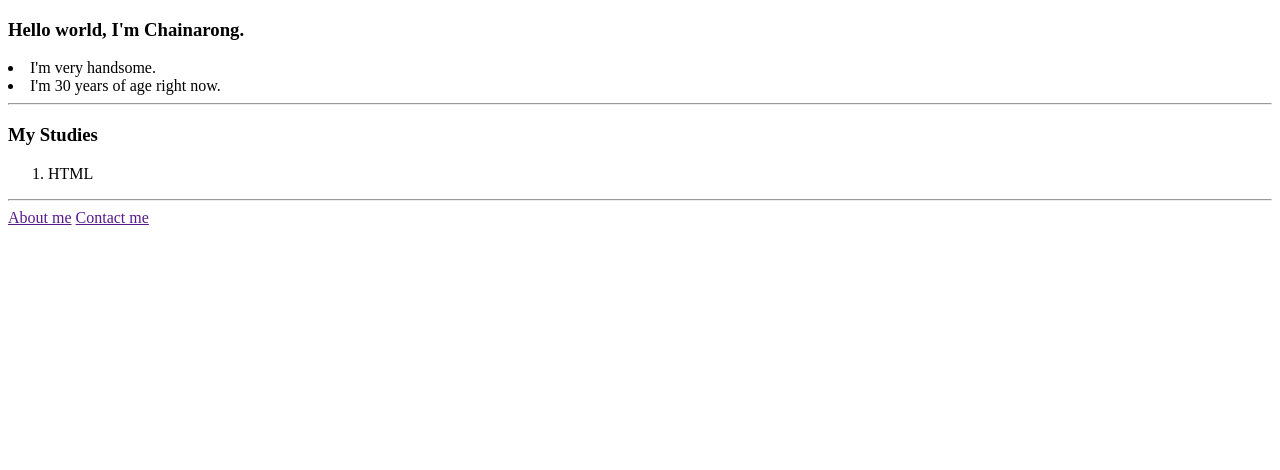
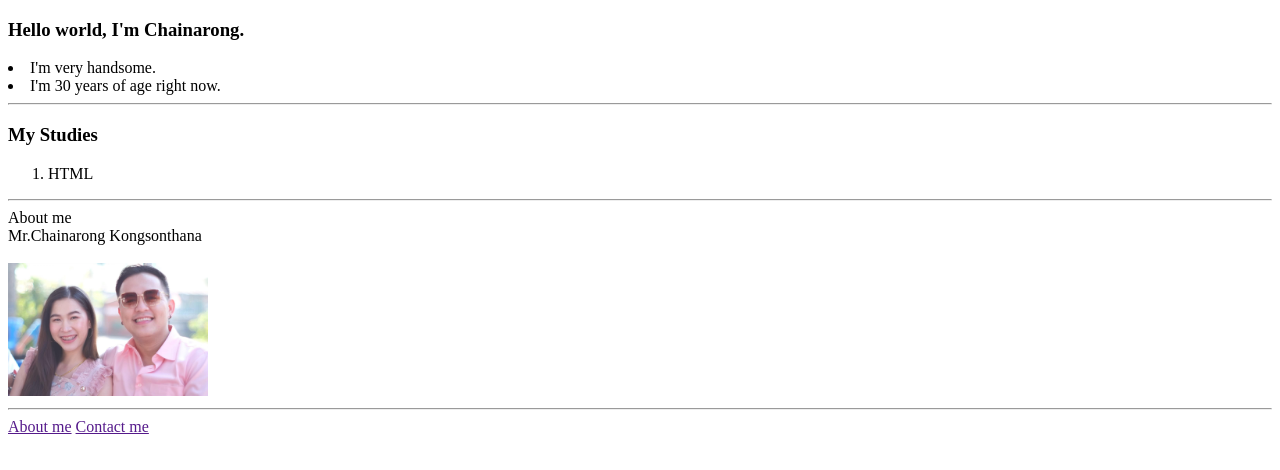
Before and after one commit to ChainarongDev/MyHub, a plain HTML site: page index.html in a window 1280 px wide. Drawn offline with Linux system fonts and the light colour scheme.

Commit message:
Add files via upload

```diff
--- a/index.html
+++ b/index.html
@@ -9,13 +9,19 @@
   <li>I'm very handsome.</li>
   <li>I'm 30 years of age right now.</li>
   <hr>
-  <h3>My Studies</h3>
+    <h3>My Studies</h3>
+<!-- My studies history -->
   <ol>
-  <li>HTML</li>
-</ol>
+    <li>HTML</li>
+  </ol>
+<!-- My studies history -->
 
-
-  <hr>
+<hr>
+About me<br>
+Mr.Chainarong Kongsonthana<br>
+<br>
+<img src="TOONANDKRATAE.jpg" width="200">
+<hr>
 <a href="">About me</a> <a href="">Contact me</a>
 
 
```
Also changed, not shown: TOONANDKRATAE.jpg (added).
